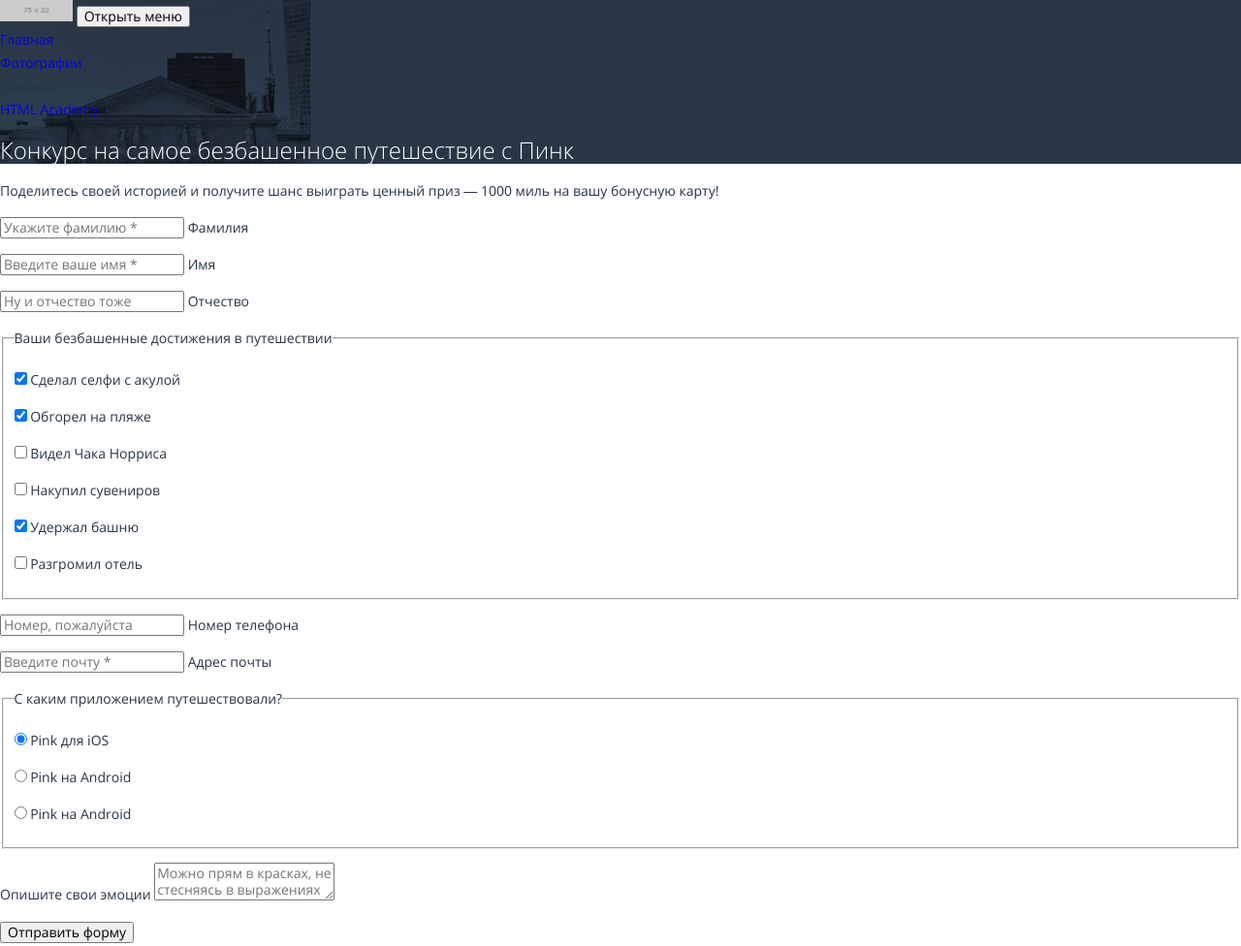
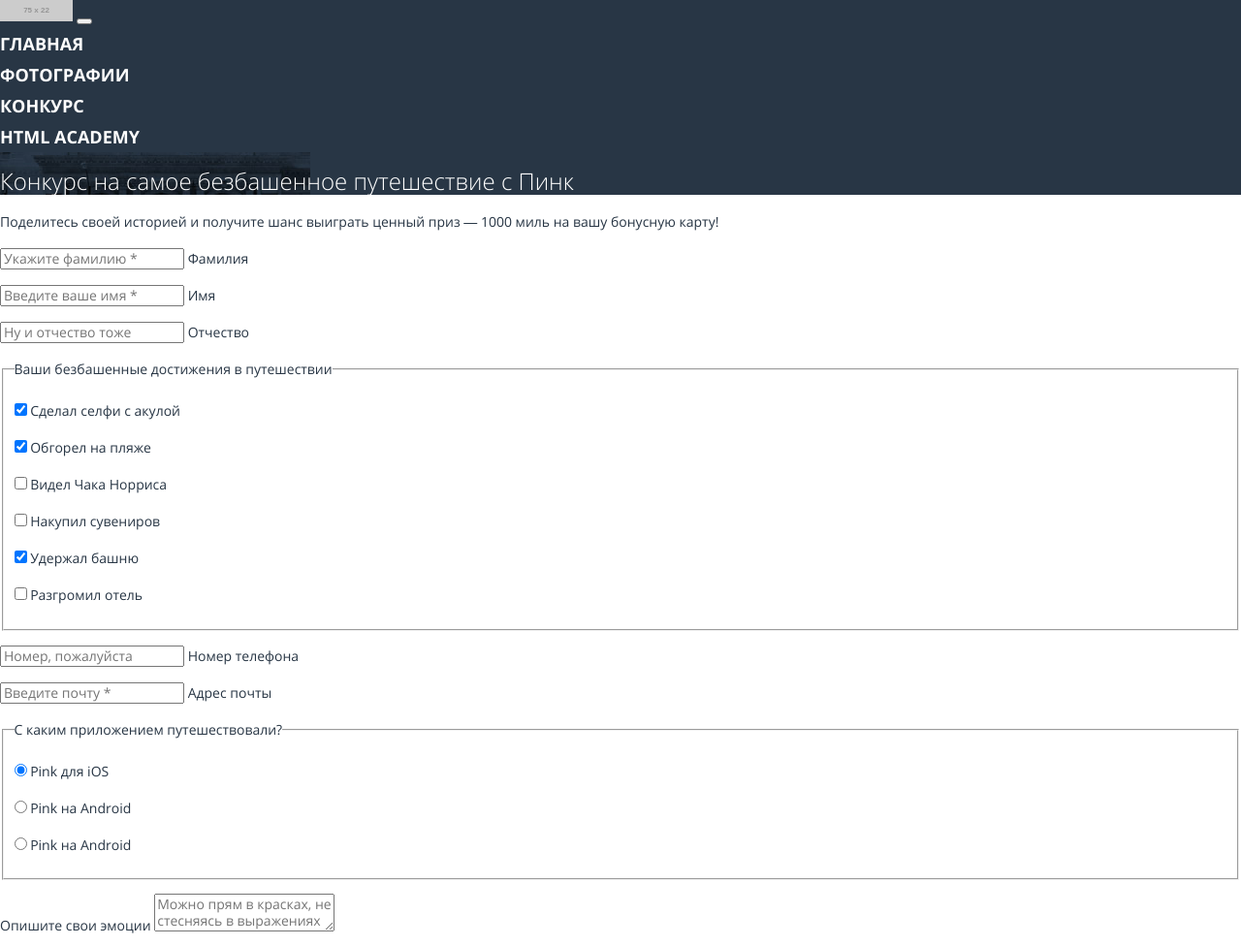
Before and after one commit to Guryanov-Maksim/810165-pink-17, a website: page source/form.html in a window 1280 px wide. Shown: the top 976 px of the page at 97% size. Drawn offline with nearby package versions, Linux system fonts and the light colour scheme; files that its build step writes are made by us from their sources; placeholder pictures from the web are drawn by us.

Commit message:
Добавляет стили для шрифтов и задний фон для блоков на странице c формой (кроме крассных блоков)

```diff
--- a/source/form.html
+++ b/source/form.html
@@ -7,26 +7,28 @@
   </head>
   <body>
     <header class="page-header">
+      <div class="page-header__inner--opened-menu">
         <a class="page-header__logo" href="index.html">
           <img class="page-header__logo-image" src="http://placehold.it/75x22" alt="Логотип приложения Pink">
         </a>
-      <button class="page-header__toggle" type="button">Открыть меню</button>
+        <button class="page-header__toggle--close-menu" type="button"><span class="visually-hidden">Открыть меню</span></button>
         <nav class="main-nav">
           <ul class="main-nav__list site-list">
             <li class="site-list__item">
-            <a href="index.html">Главная</a>
+              <a class="site-list__link" href="index.html">Главная</a>
             </li>
             <li class="site-list__item">
-            <a href="photo.html">Фотографии</a>
+              <a class="site-list__link" href="photo.html">Фотографии</a>
             </li>
             <li class="site-list__item">
-            <a>Конкурс</a>
+              <a class="site-list__link">Конкурс</a>
             </li>
             <li class="site-list__item">
-            <a href="https://htmlacademy.ru/intensive/adaptive">HTML Academy</a>
+              <a class="site-list__link" href="https://htmlacademy.ru/intensive/adaptive">HTML Academy</a>
             </li>
           </ul>
         </nav>
+      </div>
       <h1 class="page-header__title">Конкурс на самое безбашенное путешествие с Пинк</h1>
     </header>
     <main class="page-main">
```
Lines whose indentation alone changed are shown as unchanged.
